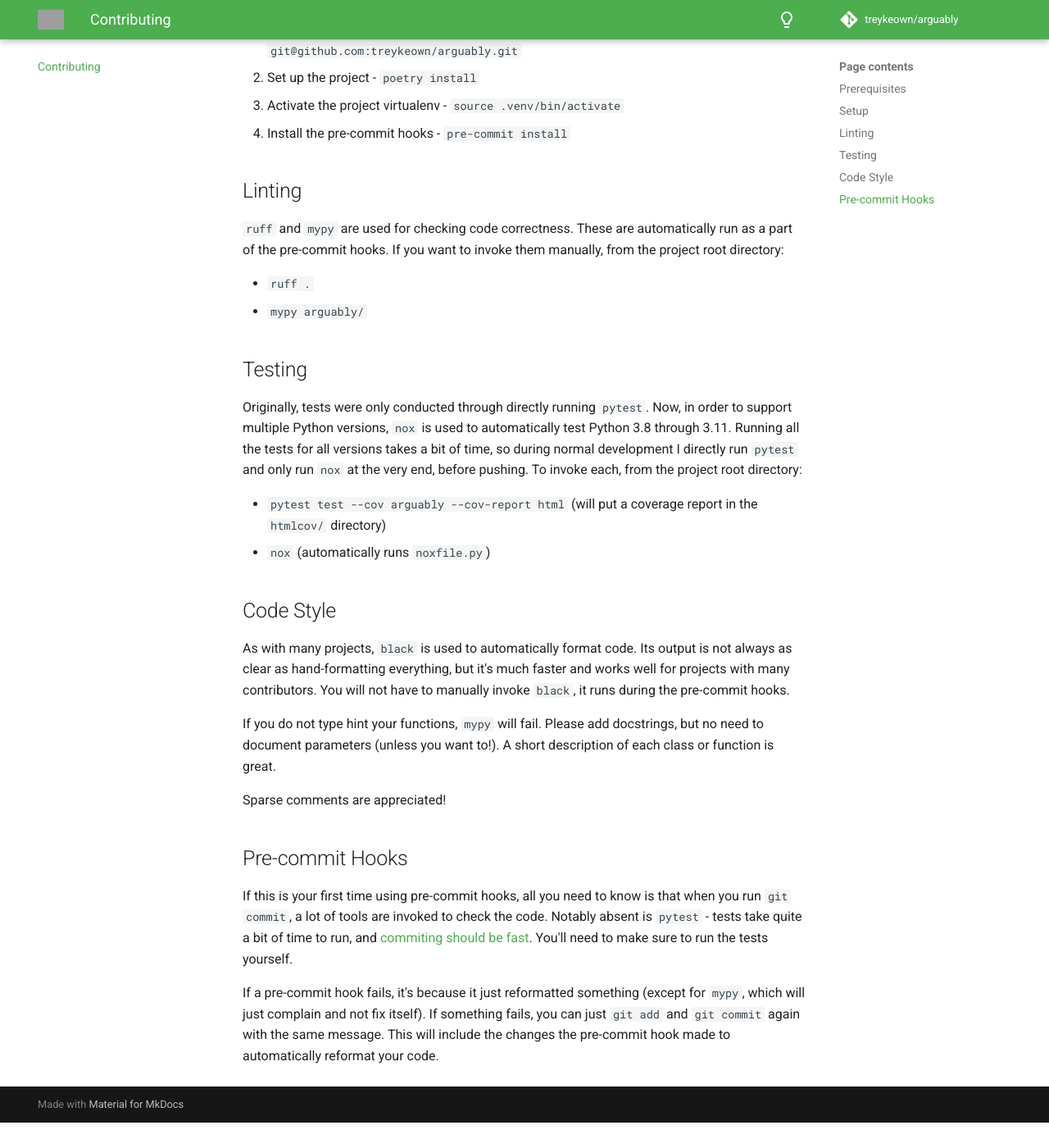
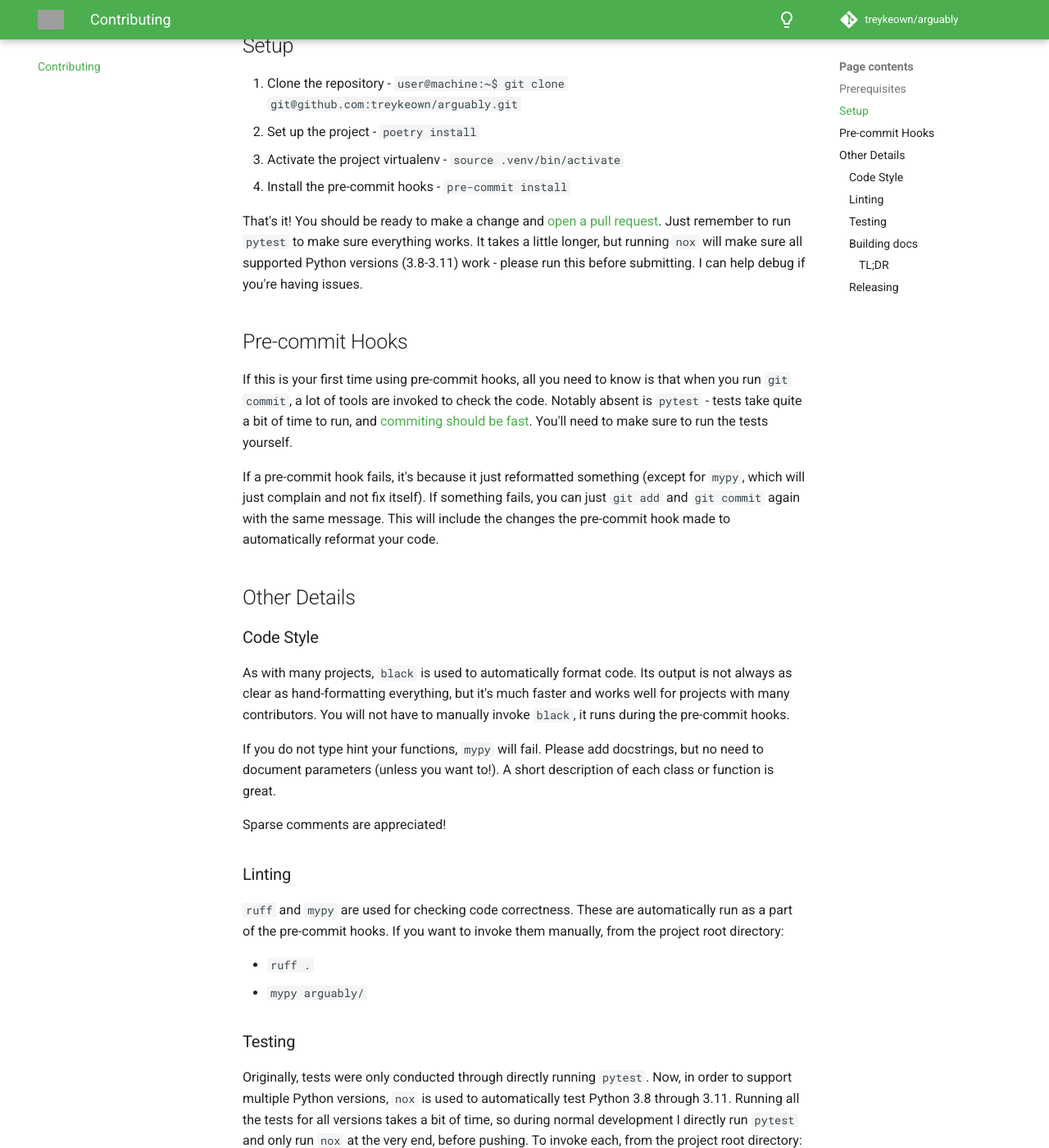
Before and after one commit to treykeown/arguably, an MkDocs documentation site: the page built from docs/contributing.md, in a window 1280 px wide and 1400 px high, scrolled down 372 px. Shown: the whole window at 82% size. Built offline with MkDocs 1.6.1 and Material for MkDocs 9.7.7, drawn with Linux system fonts in a browser that asks for light colours; comment, search, counter and statistics services are not loaded; before the commit the page ends 1741 px from its top, so only the background shows below that; some of the changed lines change nothing that is shown; some of the changed text lies outside the part shown; grey boxes are pictures that could not be loaded.

Commit message:
Update contributing doc

````diff
--- a/docs/contributing.md
+++ b/docs/contributing.md
@@ -1,4 +1,6 @@
 # Contributing
+
+I'm hoping to have a need to
 
 ## Prerequisites
 
@@ -12,34 +14,10 @@
 3. Activate the project virtualenv - `source .venv/bin/activate`
 4. Install the pre-commit hooks - `pre-commit install`
 
-## Linting
-
-`ruff` and `mypy` are used for checking code correctness. These are automatically run as a part of the pre-commit hooks.
-If you want to invoke them manually, from the project root directory:
-
-* `ruff .`
-* `mypy arguably/`
-
-## Testing
-
-Originally, tests were only conducted through directly running `pytest`. Now, in order to support multiple Python
-versions, `nox` is used to automatically test Python 3.8 through 3.11. Running all the tests for all versions takes a
-bit of time, so during normal development I directly run `pytest` and only run `nox` at the very end, before pushing. To
-invoke each, from the project root directory:
-
-* `pytest test --cov arguably --cov-report html` (will put a coverage report in the `htmlcov/` directory)
-* `nox` (automatically runs `noxfile.py`)
-
-## Code Style
-
-As with many projects, `black` is used to automatically format code. Its output is not always as clear as
-hand-formatting everything, but it's much faster and works well for projects with many contributors. You will not have
-to manually invoke `black`, it runs during the pre-commit hooks.
-
-If you do not type hint your functions, `mypy` will fail. Please add docstrings, but no need to document parameters
-(unless you want to!). A short description of each class or function is great.
-
-Sparse comments are appreciated!
+That's it! You should be ready to make a change and [open a pull request](https://github.com/treykeown/arguably/pulls).
+Just remember to run `pytest` to make sure everything works. It takes a little longer, but running `nox` will make sure
+all supported Python versions (3.8-3.11) work - please run this before submitting. I can help debug if you're having
+issues.
 
 ## Pre-commit Hooks
 
@@ -51,3 +29,67 @@
 If a pre-commit hook fails, it's because it just reformatted something (except for `mypy`, which will just complain and
 not fix itself). If something fails, you can just `git add` and `git commit` again with the same message. This will
 include the changes the pre-commit hook made to automatically reformat your code.
+
+## Other Details
+
+### Code Style
+
+As with many projects, `black` is used to automatically format code. Its output is not always as clear as
+hand-formatting everything, but it's much faster and works well for projects with many contributors. You will not have
+to manually invoke `black`, it runs during the pre-commit hooks.
+
+If you do not type hint your functions, `mypy` will fail. Please add docstrings, but no need to document parameters
+(unless you want to!). A short description of each class or function is great.
+
+Sparse comments are appreciated!
+
+### Linting
+
+`ruff` and `mypy` are used for checking code correctness. These are automatically run as a part of the pre-commit hooks.
+If you want to invoke them manually, from the project root directory:
+
+* `ruff .`
+* `mypy arguably/`
+
+### Testing
+
+Originally, tests were only conducted through directly running `pytest`. Now, in order to support multiple Python
+versions, `nox` is used to automatically test Python 3.8 through 3.11. Running all the tests for all versions takes a
+bit of time, so during normal development I directly run `pytest` and only run `nox` at the very end, before pushing. To
+invoke each, from the project root directory:
+
+* `pytest test --cov arguably --cov-report html` (will put a coverage report in the `htmlcov/` directory)
+* `nox` (automatically runs `noxfile.py`)
+
+### Building docs
+
+I've been fighting `mkdocs`. I'm not sure that I'm winning.
+
+I ran into an issue where all the functions which were aliases of class methods weren't appearing in the automatically
+generated docs. Snippet is below, link to source is [here](https://github.com/treykeown/arguably/blob/9c3655480aaa2bdd714db209de4ed7b74f8f1fd5/arguably/_context.py#L784-L786).
+
+```python
+run = context.run
+is_target = context.is_target
+error = context.error
+```
+
+What I ended up doing is temporarily swapping out the `__init__.py` for a new one, which consists solely of skeletons of
+the exposed functions and classes. No code is in the file, only signatures and docstrings. This madness is contained in
+`docs/run`.
+
+This wasn't the only issue that led me to this. I also wanted to ignore the docstring in the file. There were also other
+pre-build steps I needed to do, like copying images and tweaking the `README.md` so that the light and dark mode images
+would work.
+
+I'm hoping to work on a proper `mkdocs` plugin one day to allow these sorts of tweaks without the steps I've taken here.
+
+#### TL;DR
+
+Run `./docs/run serve` to check the docs. `arguably` will not be usable as long as this is running, since I do some
+magic to work around a few `mkdocs` issues. Don't try to make a commit while `./docs/run serve` is running.
+
+### Releasing
+
+I need to manually add a tag on GitHub for the new version, and it'll be automatically published on PyPI. At some point
+in the future, we'll have a changelog.
````
